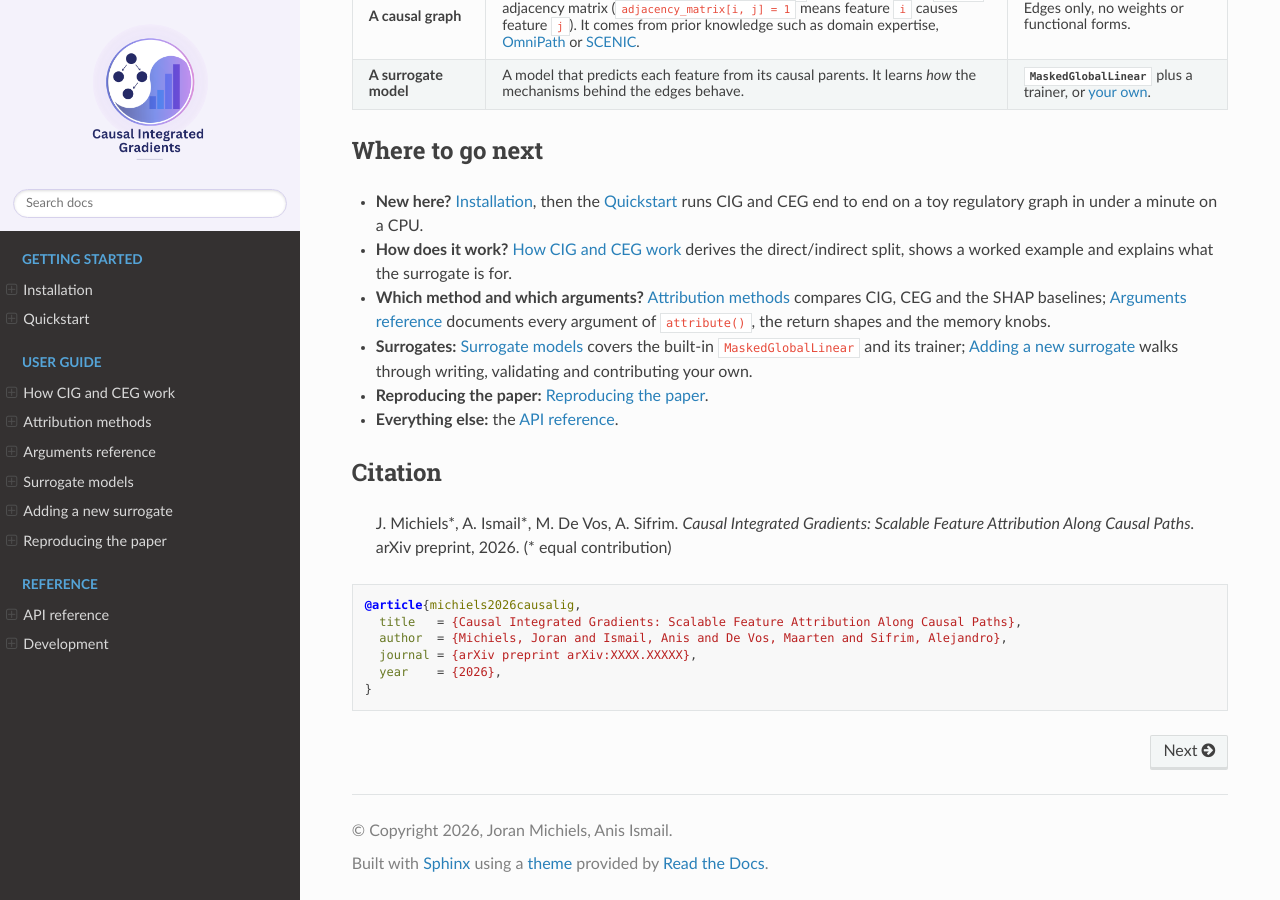
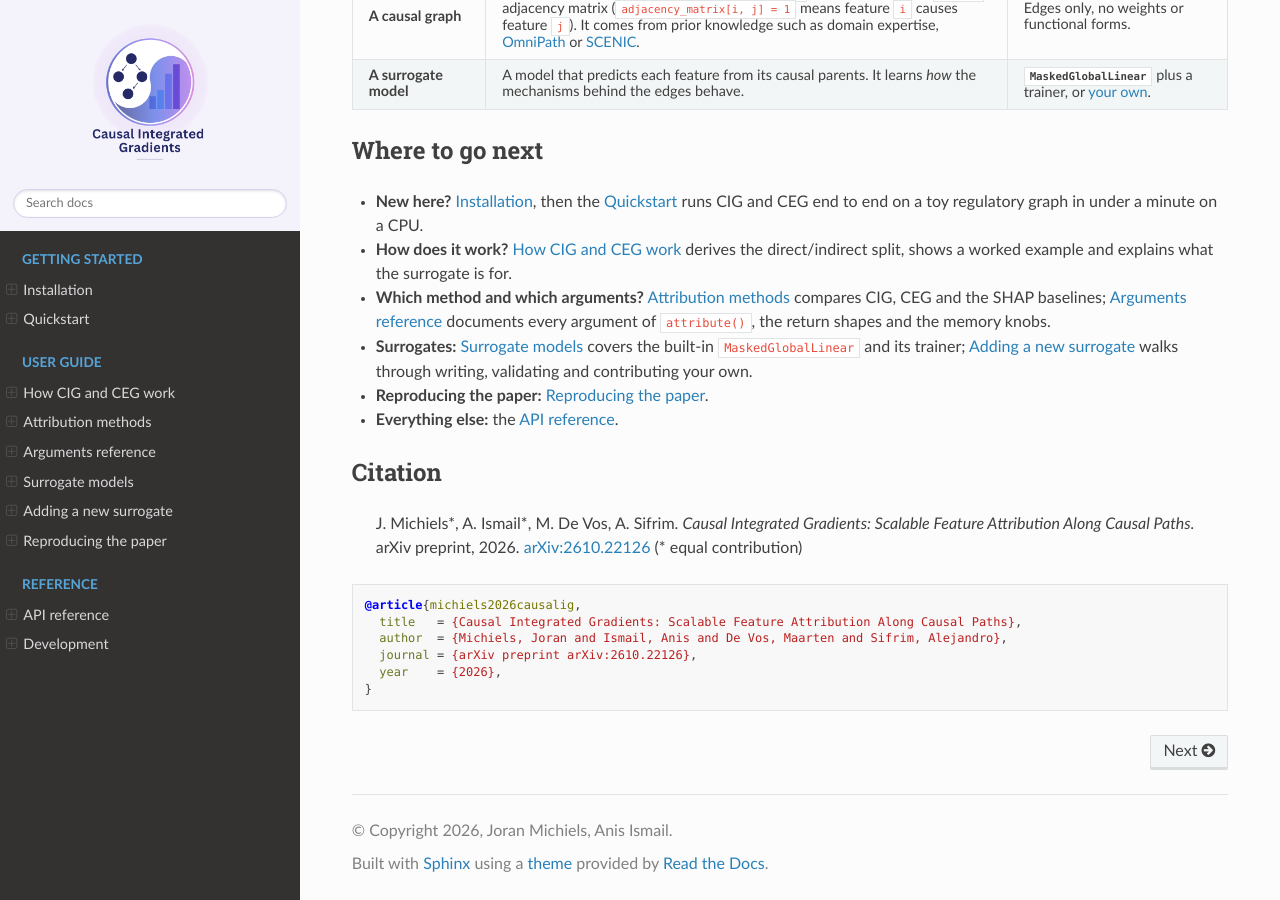
Before and after one commit to sifrimlab/CausalIG, a Sphinx documentation site: the page built from docs/index.md, in a window 1280 px wide and 900 px high, scrolled down 757 px. Built offline with Sphinx 7.4.7 and the Read the Docs theme 3.1.0, drawn with Linux system fonts in a browser that asks for light colours.

````diff
--- a/docs/index.md
+++ b/docs/index.md
@@ -43,13 +43,13 @@ coalition sampling instead, which becomes prohibitive at high dimension.
 ## Citation
 
 > J. Michiels\*, A. Ismail\*, M. De Vos, A. Sifrim. *Causal Integrated Gradients: Scalable Feature
-> Attribution Along Causal Paths.* arXiv preprint, 2026. (\* equal contribution)
+> Attribution Along Causal Paths.* arXiv preprint, 2026. [arXiv:2610.22126](https://arxiv.org/abs/2610.22126) (\* equal contribution)
 
 ```bibtex
 @article{michiels2026causalig,
   title   = {Causal Integrated Gradients: Scalable Feature Attribution Along Causal Paths},
   author  = {Michiels, Joran and Ismail, Anis and De Vos, Maarten and Sifrim, Alejandro},
-  journal = {arXiv preprint arXiv:XXXX.XXXXX},
+  journal = {arXiv preprint arXiv:2610.22126},
   year    = {2026},
 }
 ```
````
Also changed, not shown: README.md (+2 -2 lines), 1 other file.
